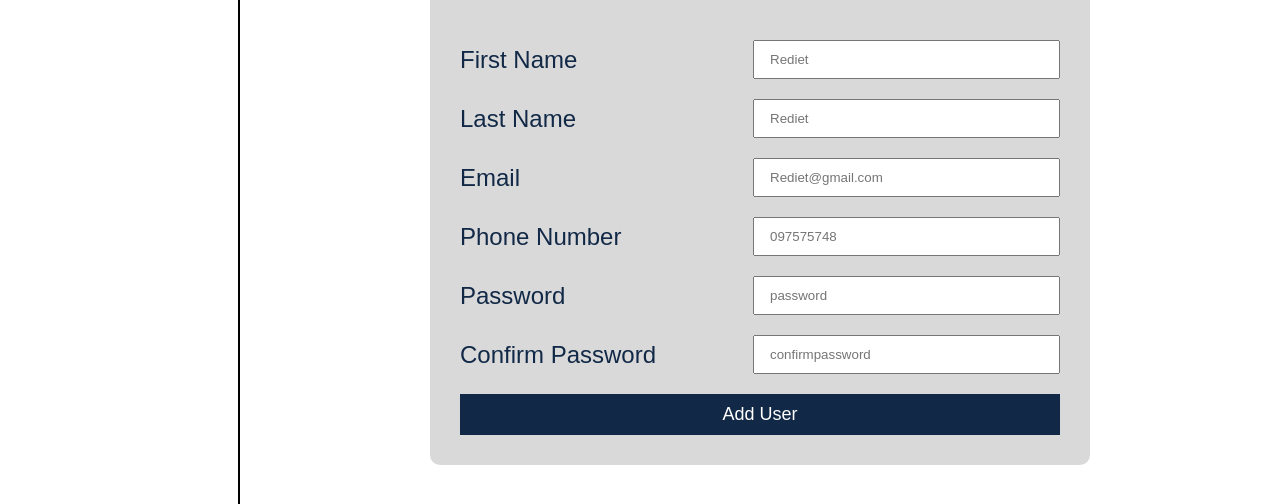
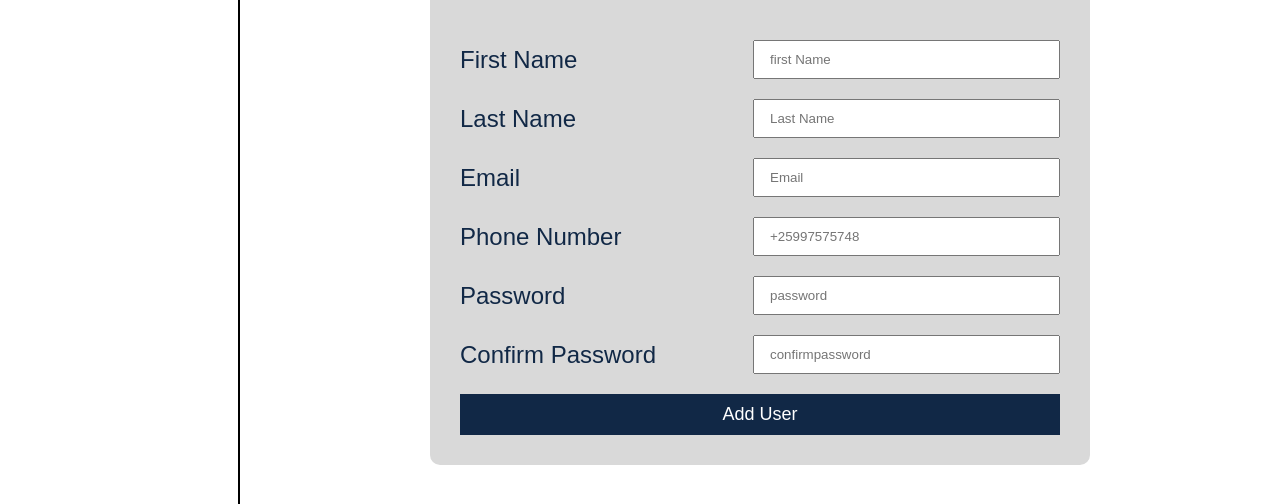
Before and after one commit to RedietHailu23/Project-Hub, a website with bundled scripts: page frontend/public/adduser.html in a window 1280 px wide. Shown: the part 274-778 px from the top of the page. Built offline with nearby package versions, Linux system fonts and the light colour scheme.

Commit message:
add user is modified

```diff
--- a/frontend/public/adduser.html
+++ b/frontend/public/adduser.html
@@ -53,7 +53,7 @@
                                     type="text"
                                     class="form-control"
                                     id="firstname"
-                                    placeholder="Rediet" />
+                                    placeholder="first Name" />
                             </div>
                             <div class="mb-3">
                                 <label for="lastname"
@@ -63,7 +63,7 @@
                                     type="text"
                                     class="form-control"
                                     id="lastname"
-                                    placeholder="Rediet" />
+                                    placeholder="Last Name" />
                             </div>
                             <div class="mb-3">
                                 <label for="lastname"
@@ -72,7 +72,7 @@
                                     type="email"
                                     class="form-control"
                                     id="email"
-                                    placeholder="Rediet@gmail.com" />
+                                    placeholder="Email" />
                             </div>
                             <div class="mb-3">
                                 <label for="phonenumber"
@@ -82,7 +82,7 @@
                                     type="text"
                                     class="form-control"
                                     id="phonenumber"
-                                    placeholder="097575748" />
+                                    placeholder="+25997575748" />
                             </div>
                             <div class="mb-3">
                                 <label for="password"
```
